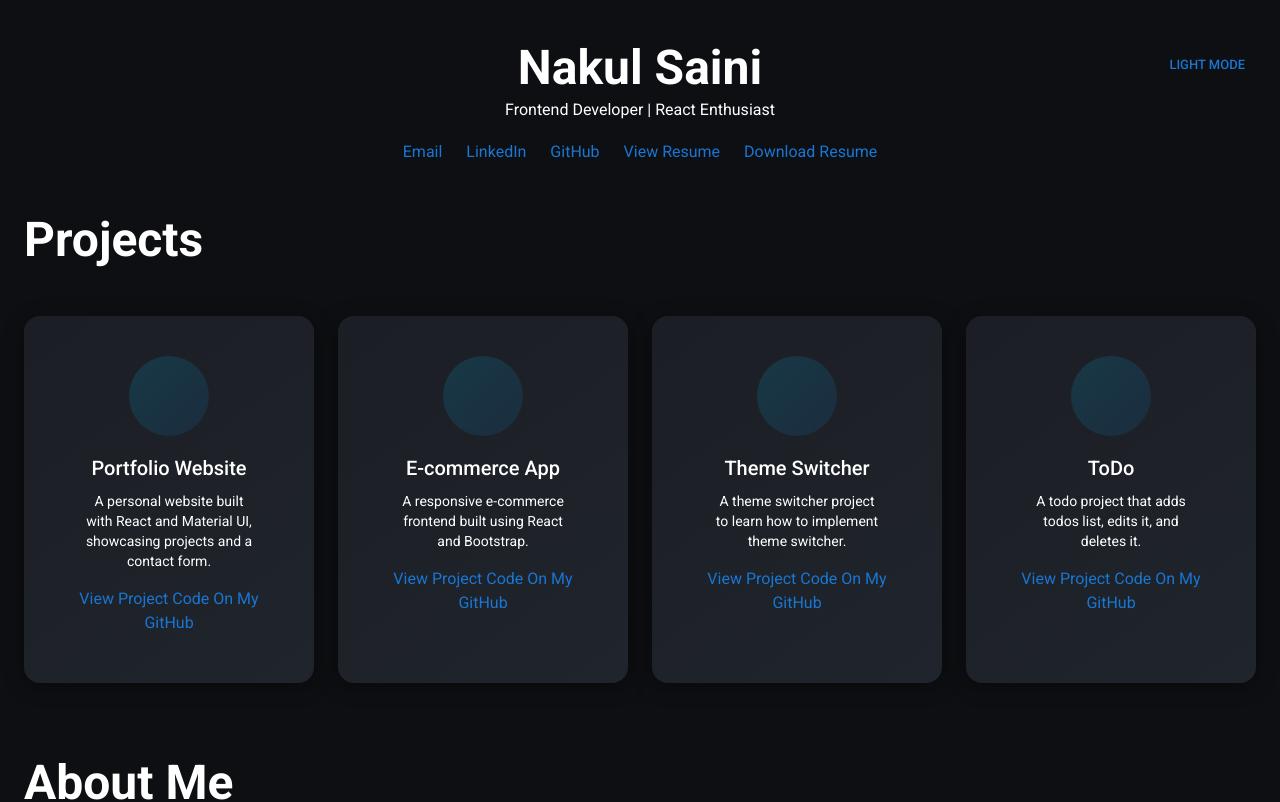
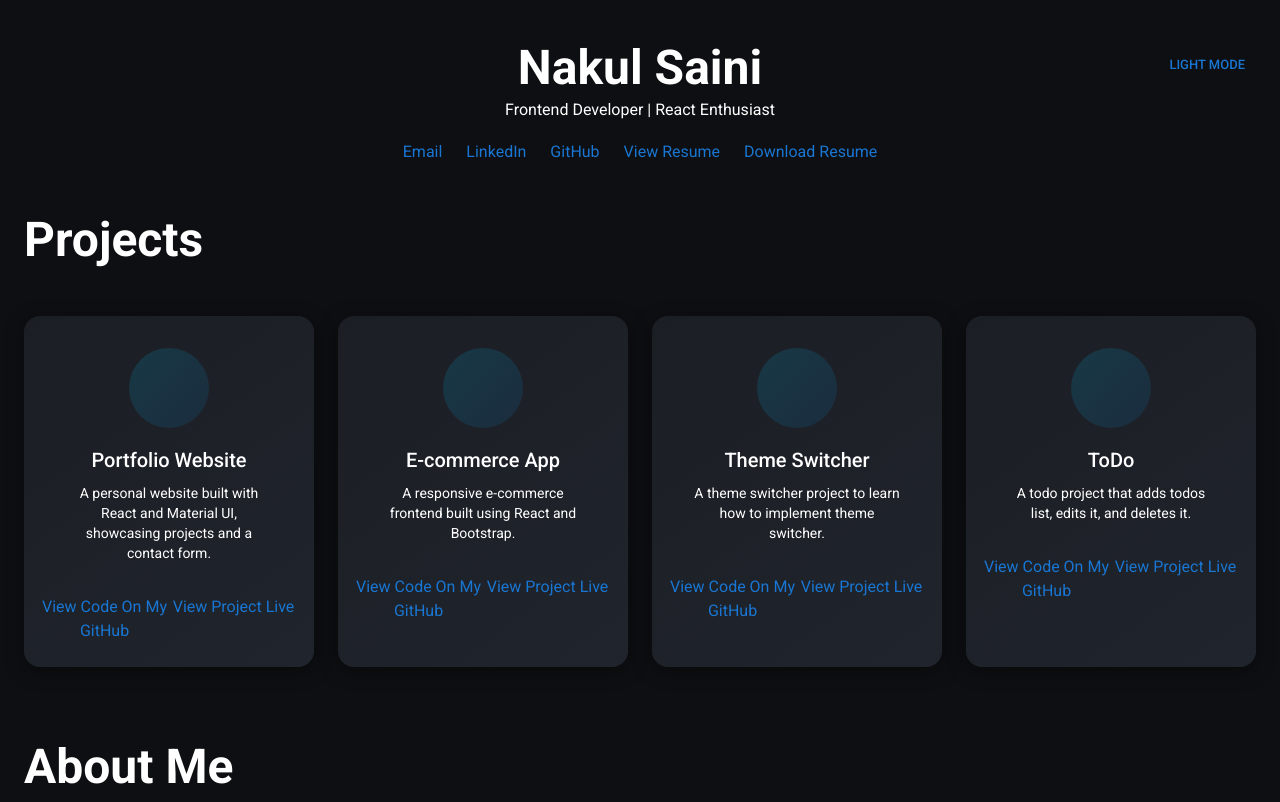
Before and after one commit to nakul-saini404/PortFolio_Site, a React (Vite) app: page / in a window 1280 px wide. Shown: the top 802 px of the page. Built offline with nearby package versions, Linux system fonts and the light colour scheme; some icons are missing.

Commit message:
add link to view project live

```diff
--- a/src/components/Projects.jsx
+++ b/src/components/Projects.jsx
@@ -19,6 +19,7 @@ const projects = [
     desc: "A personal website built with React and Material UI, showcasing projects and a contact form.",
     icon: <WebIcon />,
     link: "https://github.com/nakul-saini404/PortFolio_SIte",
+    link2:"https://nakul-saini404.github.io/PortFolio_Site/",
   },
   {
     title: "E-commerce App",
@@ -66,7 +67,7 @@ const Projects = () => {
                 boxShadow: isDark
                   ? "0 4px 20px rgba(0, 0, 0, 0.4)"
                   : "0 4px 20px rgba(0, 0, 0, 0.1)",
-                padding: 3,
+                pt: 2,
                 transition: "transform 0.3s ease, box-shadow 0.3s ease",
                 "&:hover": {
                   transform: "translateY(-6px)",
@@ -100,7 +101,7 @@ const Projects = () => {
 
                 <Typography
                   variant="h6"
-                  sx={{ textAlign: "center" }}
+                  sx={{ textAlign: "center", px: 3 }}
                   gutterBottom
                 >
                   {p.title}
@@ -112,11 +113,13 @@ const Projects = () => {
                     mb: 2,
                     textAlign: "center",
                     maxWidth: "80%",
+
                   }}
                 >
                   {p.desc}
                 </Typography>
-                <Link
+                <Box display={"flex"} alignItems="center"  justifyContent="soace-between" >
+                     <Link
                   href={p.link}
                   sx={{
                     textAlign: "center",
@@ -124,13 +127,32 @@ const Projects = () => {
                     width: "100%",
                     display: "inline-block",
                     color: theme.palette.primary.main,
+                    mt:2
                   }}
                   underline="hover"
                   target="_blank"
                   rel="noopener"
                 >
-                  View Project Code On My GitHub
+                  View Code On My GitHub
                 </Link>
+                <Link
+                  href={p.link2}
+                  sx={{
+                    textAlign: "center",
+                    margin: "auto",
+                    width: "100%",
+                    display: "inline-block",
+                    color: theme.palette.primary.main,
+                    mt:2
+                  }}
+                  underline="hover"
+                  target="_blank"
+                  rel="noopener"
+                >
+                  View Project Live
+                </Link>
+                </Box>
+
               </CardContent>
             </Card>
           </Grid>
```
